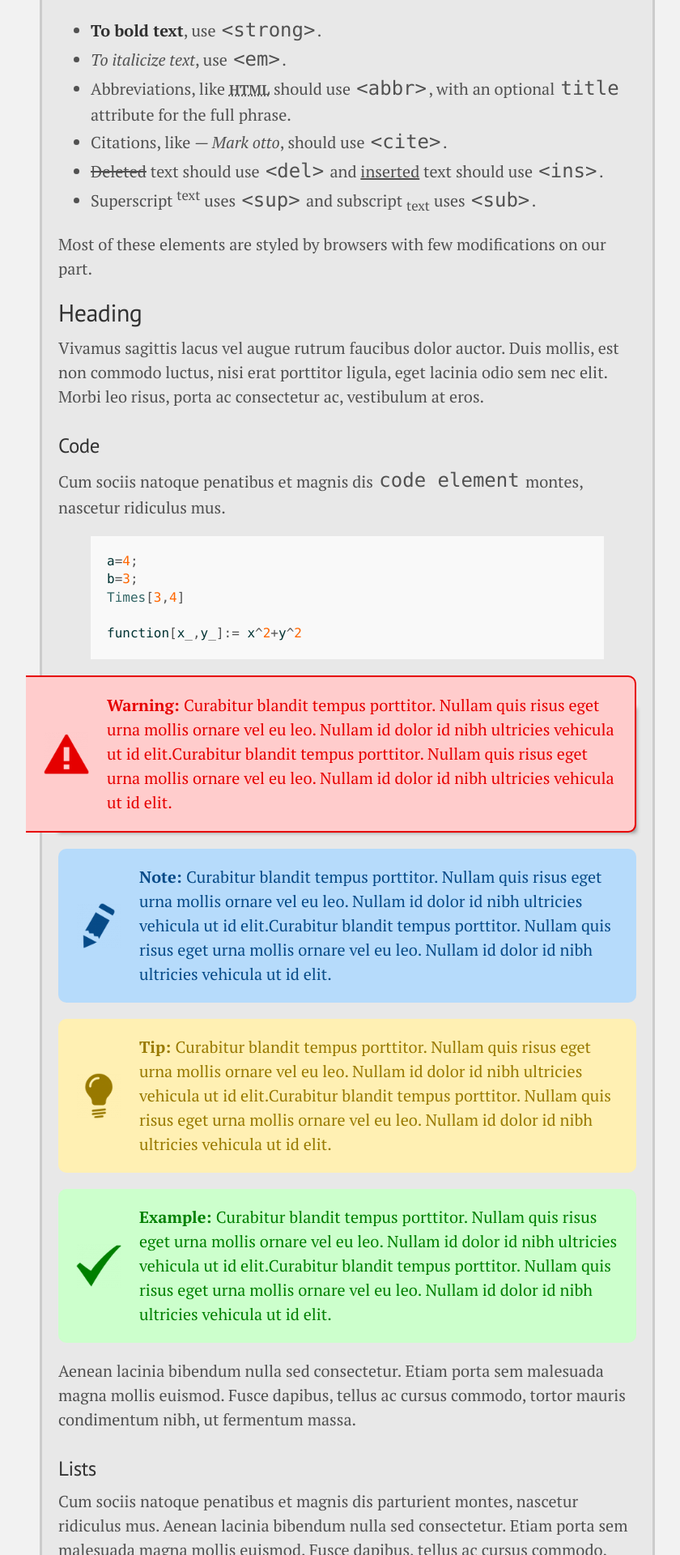
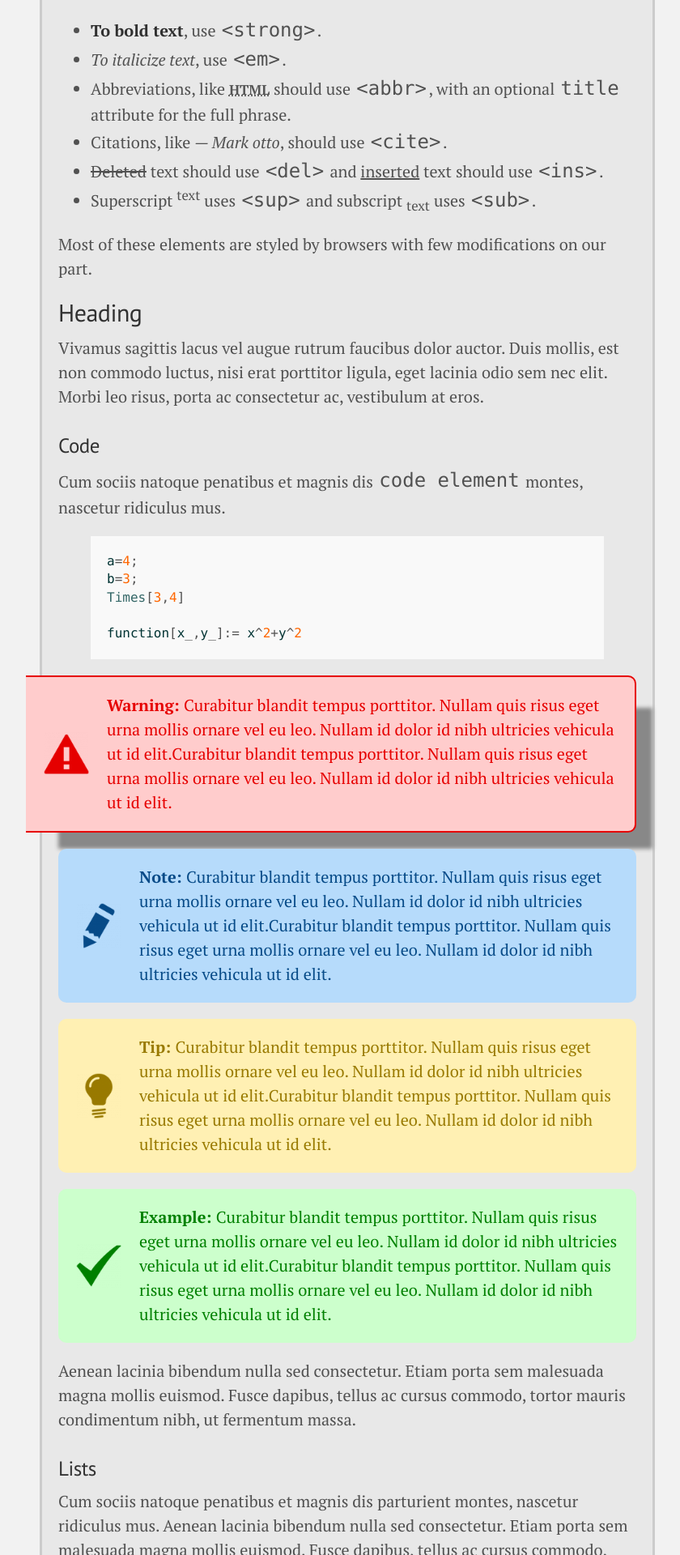
Before and after one commit to TakeTwiceDailey/TakeTwiceDailey.github.io, a Jekyll site: the page built from _posts/2014-01-01-example-content.md, in a window 1280 px wide. Shown: the part 846-2766 px from the top of the page at 81% size, without its empty margins (211-1051 px from the left). Built offline with Jekyll 4.4.1, drawn with Linux system fonts in a browser that asks for light colours; nearby versions of some CDN libraries.

Commit message:
box shadow

```diff
--- a/public/css/poole.css
+++ b/public/css/poole.css
@@ -305,7 +305,7 @@ tbody tr:nth-child(odd) th {
   padding: 1rem 1rem 1rem 5rem;
   color: #008000;
 }
-.example::before {
+.example:before {
   font-weight: bold;
   content: "Example: ";
 }
@@ -324,7 +324,7 @@ tbody tr:nth-child(odd) th {
   padding: 1rem 1rem 1rem 5rem;
   color: #997a00;
 }
-.tip::before {
+.tip:before {
   font-weight: bold;
   content: "Tip: ";
 }
@@ -343,7 +343,7 @@ tbody tr:nth-child(odd) th {
   padding: 1rem 1rem 1rem 5rem;
   color: #074B88;
 }
-.note::before {
+.note:before {
   font-weight: bold;
   content: "Note: ";
 }
@@ -366,13 +366,16 @@ tbody tr:nth-child(odd) th {
    border: 2px solid #e60000;
    border-left: none;
    color: #e60000;
-   box-shadow: 1rem 1rem 5px -1rem #888888;
+   box-shadow: 1.5rem 1.5rem 5px -0.5rem #888888;
 }
-.warning::before {
+.warning:before {
   font-weight: bold;
   content: "Warning: ";
 }
-
+/*.warning:after {
+  font-weight: bold;
+  content: "Warning: ";
+}*/
 
 /*
  * Container
```
